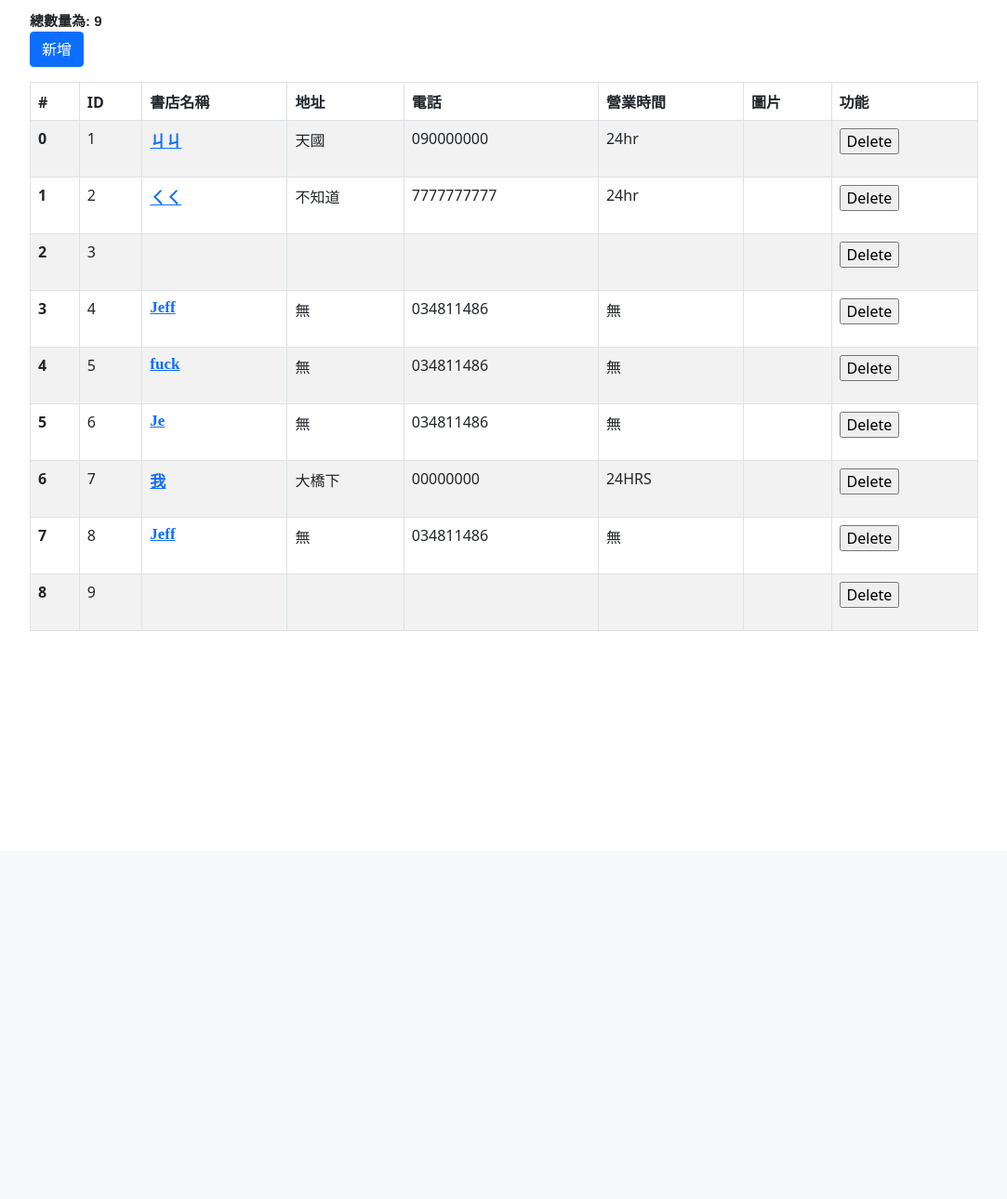
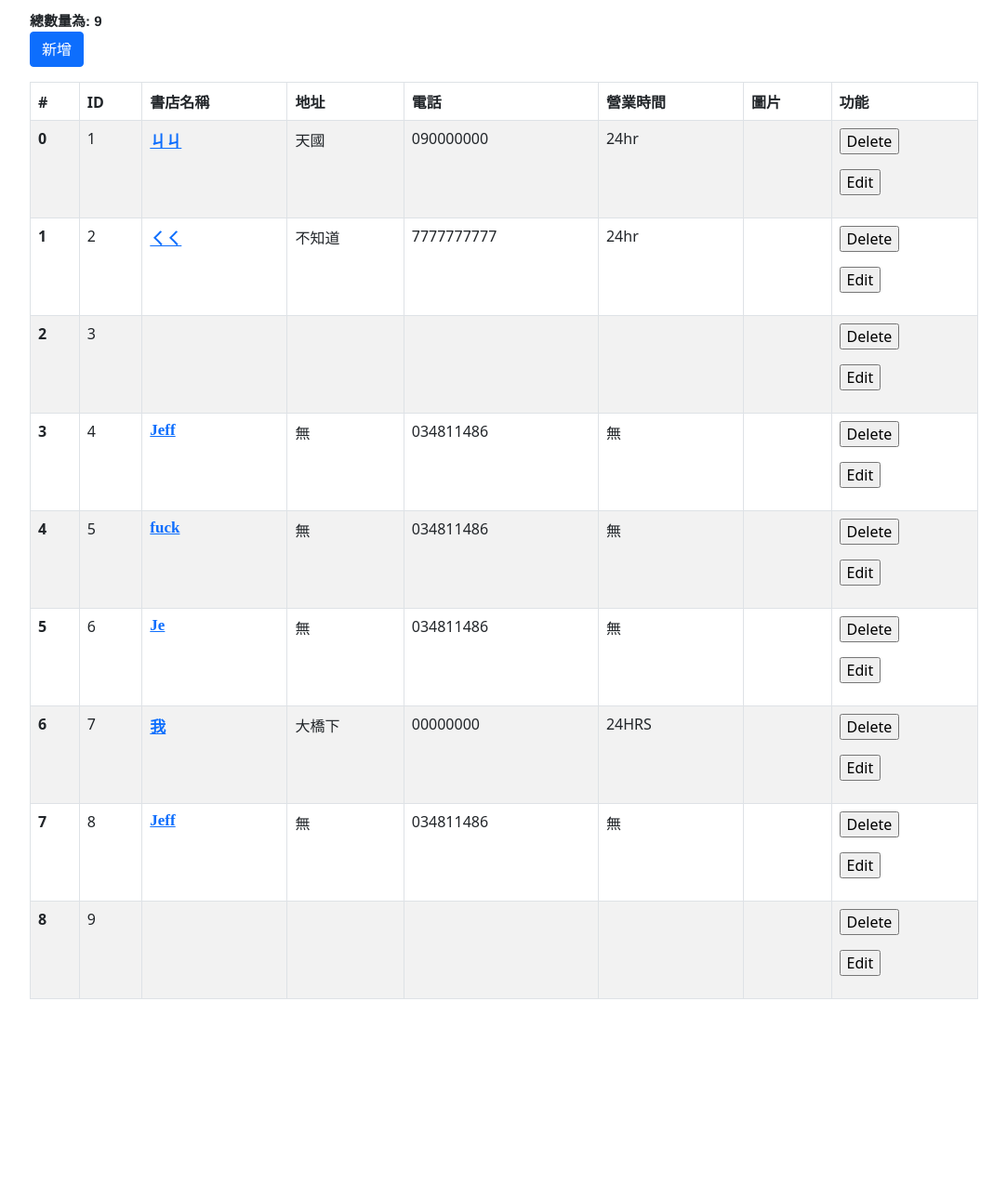
Before and after one commit to NTOUDatabaseClass2020/BookStoreManageSystem, a PHP site: page /content/bookstore.php in a window 1280 px wide. Shown: the part 214-1504 px from the top of the page at 93% size, without its empty margins (98-1181 px from the left). Before the commit the page ends 893 px from the top, so only its background shows below. Run offline with PHP 8.4, Linux system fonts and the light colour scheme; data comes from the database, SQL or seed files in the repository.

Commit message:
增加 edit button

```diff
--- a/frontend/content/bookstore.php
+++ b/frontend/content/bookstore.php
@@ -137,7 +137,7 @@
 			  <th>電話</th>
 			  <th>營業時間</th>
 			  <th>圖片</th>
-			  <th>功能</th>
+			  <th colspan="2">功能</th>
 			</tr>
 		  </thead>
 		  <tbody>
@@ -185,7 +185,16 @@
 						  	<input type="hidden" name="id_to_delete" value="<?php echo $rows[$count]['id']; ?>">
 						  	<input type="submit" name="delete" value="Delete">
 					  	</form>
-					  </td>
+						<form action='bookstore_edit.php' method="post">
+							<input type="hidden" name="id_to_edit" value="<?php echo $rows[$count]['id']; ?>">
+							<input type="hidden" name="name_to_edit" value="<?php echo $rows[$count]['TName']; ?>">
+							<input type="hidden" name="address_to_edit" value="<?php echo $rows[$count]['address']; ?>">
+							<input type="hidden" name="phone_to_edit" value="<?php echo $rows[$count]['phone']; ?>">
+							<input type="hidden" name="business_hour_to_edit" value="<?php echo $rows[$count]['business_hour']; ?>">
+							<input type="hidden" name="img_to_edit" value="<?php echo $rows[$count]['img_url']; ?>">
+							<input type="submit" name="edit" value="Edit">
+						</form>
+						</td>
 
 
 					</tr>
```
